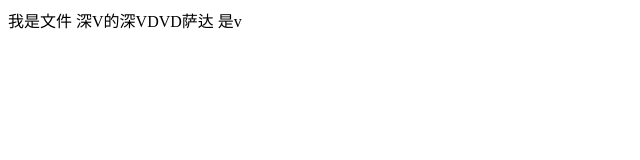
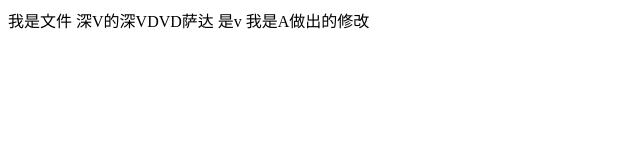
Before and after one commit to weiyuanguli/git-demo-1, a plain HTML site: page index.html in a window 1280 px wide. Shown: the whole page, without its empty margins (0-640 px from the left). Drawn offline with Linux system fonts and the light colour scheme.

Commit message:
测试冲突

```diff
--- a/index.html
+++ b/index.html
@@ -7,7 +7,7 @@
     <meta name="viewport" content="width=device-width, initial-scale=1.0">
     <title>Document</title>
 </head>
-深V的深VDVD萨达 是v
+深V的深VDVD萨达 是v 我是A做出的修改
 
 <body>
 
```
